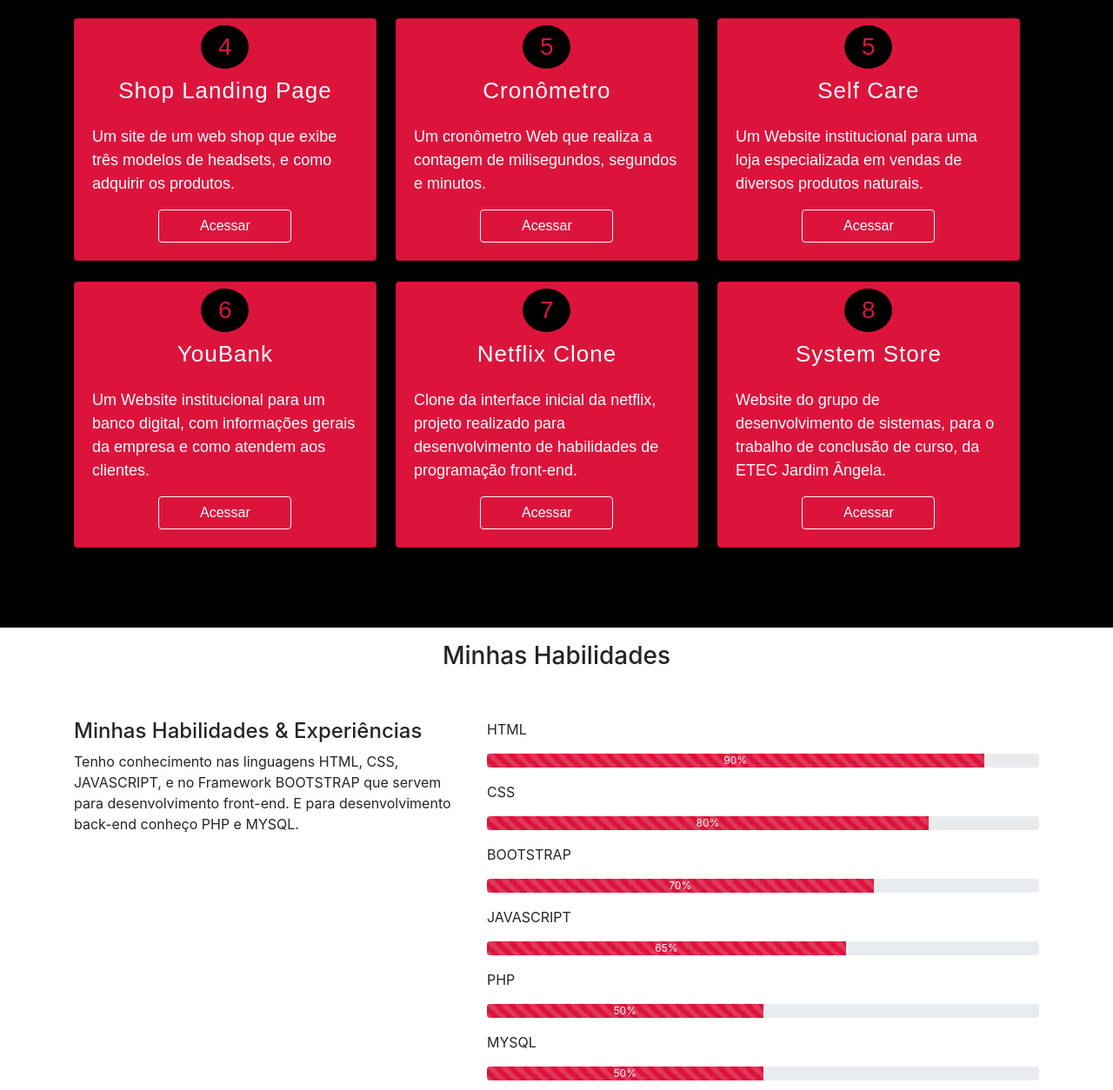
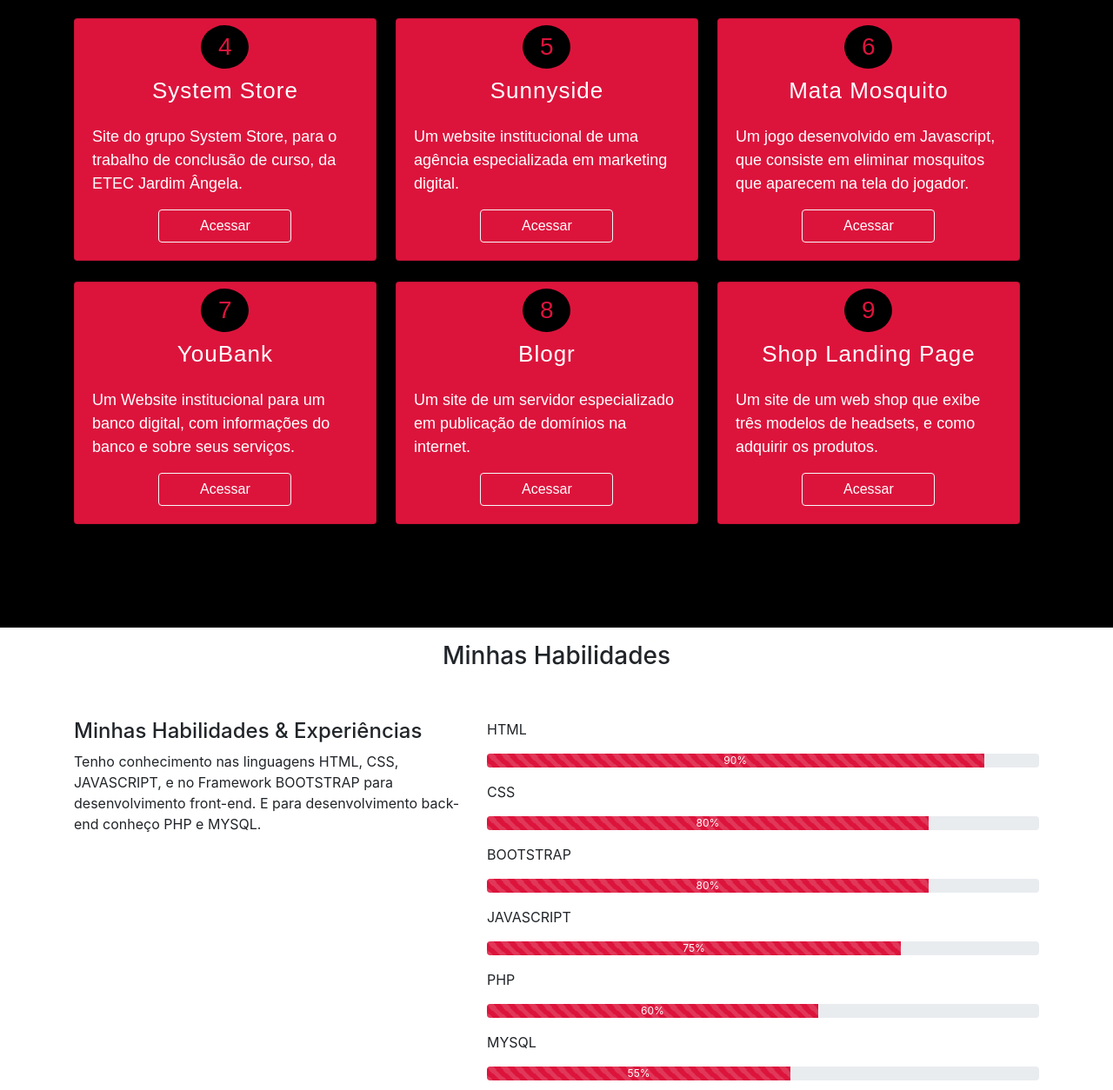
Before and after one commit to MickaelFernandes77/personal_portfolio, a plain HTML site: page index.html in a window 1280 px wide. Shown: the part 1506-2760 px from the top of the page at 87% size. Drawn offline with nearby package versions, Linux system fonts and the light colour scheme.

Commit message:
alteracao nos cards e no cv

```diff
--- a/index.html
+++ b/index.html
@@ -7,7 +7,8 @@
     <meta name="viewport" content="width=device-width, initial-scale=1.0">
     <title>Mickael Fernandes - Desenvolvedor Front End</title>
     <!-- Bootstrap CSS -->
-    <link rel="stylesheet" href="https://stackpath.bootstrapcdn.com/bootstrap/4.1.3/css/bootstrap.min.css" integrity="sha384-MCw98/SFnGE8fJT3GXwEOngsV7Zt27NXFoaoApmYm81iuXoPkFOJwJ8ERdknLPMO" crossorigin="anonymous">
+    <link rel="stylesheet" href="https://stackpath.bootstrapcdn.com/bootstrap/4.1.3/css/bootstrap.min.css"
+        integrity="sha384-MCw98/SFnGE8fJT3GXwEOngsV7Zt27NXFoaoApmYm81iuXoPkFOJwJ8ERdknLPMO" crossorigin="anonymous">
     <!-- Link Css -->
     <link rel="stylesheet" href="css/style.css">
 
@@ -67,9 +68,10 @@
                     <div class="text-2 mt-2">Mickael Fernandes</div>
                     <div class="text-3 mt-3">e sou um <span>Desenvolvedor Front-End</span></div>
                     <div><button class="scrollButton" onclick="topo()"><i class="fa fa-arrow-up topo"></i>
-                    </button></div>
+                        </button></div>
 
-                    <a href="https://web.whatsapp.com/send?phone=5511970484620" target="_blanck" class="btn mt-2 mb-3 w-50" style="text-decoration:none;">Contratar</a>
+                    <a href="https://web.whatsapp.com/send?phone=5511970484620" target="_blanck"
+                        class="btn mt-2 mb-3 w-50" style="text-decoration:none;">Contratar</a>
                 </div>
                 <div class="col-md-4">
                     <img src="assets/mickael_edit2.jpg " class="d-md-block d-none" id="imageHome">
@@ -93,11 +95,14 @@
 
                 <!-- Coluna texto Sobre -->
                 <div class="col-md-6 text-md-left text-center mt-md-5 pt-md-5">
-                    <p class="about-text">Olá, me chamo Mickael Fernandes, e sou um Desenvolvedor Front-End, sou um amante da área de tecnologia em especial desenvolvimento de sistemas.</p>
+                    <p class="about-text">Olá, me chamo Mickael Fernandes, e sou um Desenvolvedor Front-End, sou um
+                        amante da área de tecnologia em especial desenvolvimento de sistemas.</p>
 
-                    <p class="about-text">Sou um profissional dedicado e aplicado, e estou pronto para te ajudar com o que for preciso! Vamos trabalhar juntos?</p>
+                    <p class="about-text">Sou um profissional dedicado e aplicado, e estou pronto para te ajudar com o
+                        que for preciso! Vamos trabalhar juntos?</p>
 
-                    <a href="Mickael_Fernandes.pdf" target="_blanck" id="download"><button class=" btn mt-2 mb-3 w-50 btn-outline-danger ">Baixar Currículo</button></a>
+                    <a href="Mickael_Fernandes.pdf" target="_blanck" id="download"><button
+                            class=" btn mt-2 mb-3 w-50 btn-outline-danger ">Baixar Currículo</button></a>
 
                 </div>
                 <!-- Fim Coluna texto Sobre -->
@@ -127,12 +132,14 @@
                         <div class="card-subtitle">Finans</div>
                         <!-- card projeto corpo -->
                         <div class="card-body">
-                            <p class="card-text" id="card-text1 ">Um Website para uma plataforma que realiza o gerenciamento das finanças dos usuários.
+                            <p class="card-text" id="card-text1 ">Um Website para uma plataforma que realiza o
+                                gerenciamento das finanças dos usuários.
                             </p>
 
                             <!-- card botão -->
                             <div class="d-flex justify-content-center ">
-                                <a href="https://wfinans.netlify.app/" target="_blanck" class="btn btn-outline-light w-50">
+                                <a href="https://wfinans.netlify.app/" target="_blanck"
+                                    class="btn btn-outline-light w-50">
                                     Acessar
                                 </a>
                             </div>
@@ -146,12 +153,14 @@
                         <div class="card-subtitle">Spotify Clone</div>
                         <!-- card projeto corpo -->
                         <div class="card-body">
-                            <p class="card-text" id="card-text1 ">Clone da página inicial do Spotify, feito como um projeto pessoal para desenvolvimento de habilidades.
+                            <p class="card-text" id="card-text1 ">Clone da página inicial do Spotify, feito como um
+                                projeto pessoal para desenvolvimento de habilidades.
                             </p>
 
                             <!-- card botão -->
                             <div class="d-flex justify-content-center ">
-                                <a href="https://spotcloneweb.netlify.app/" target="_blanck" class="btn btn-outline-light w-50">
+                                <a href="https://spotcloneweb.netlify.app/" target="_blanck"
+                                    class="btn btn-outline-light w-50">
                                     Acessar
                                 </a>
                             </div>
@@ -165,12 +174,14 @@
                         <div class="card-subtitle">Calculadora</div>
                         <!-- card projeto corpo -->
                         <div class="card-body">
-                            <p class="card-text" id="card-text1">Uma calculadora web que realiza as operações de adição, subtração, divisão e multiplicação.
+                            <p class="card-text" id="card-text1">Uma calculadora web que realiza as operações de adição,
+                                subtração, divisão e multiplicação.
                             </p>
 
                             <!-- card botão -->
                             <div class="d-flex justify-content-center ">
-                                <a href="https://webcalculadora.netlify.app/" target="_blanck" class="btn btn-outline-light w-50 ">
+                                <a href="https://webcalculadora.netlify.app/" target="_blanck"
+                                    class="btn btn-outline-light w-50 ">
                                     Acessar
                                 </a>
                             </div>
@@ -183,19 +194,22 @@
             <div class="row">
                 <!-- Coluna cards Projetos -->
                 <div class="col d-flex flex-column flex-lg-row justify-content-around mt-md-4">
+
                     <div class="card">
                         <!-- card numero projeto -->
                         <div class="card-title ">4</div>
                         <!-- card projeto titulo -->
-                        <div class="card-subtitle ">Shop Landing Page</div>
+                        <div class="card-subtitle ">System Store</div>
                         <!-- card projeto corpo -->
                         <div class="card-body ">
-                            <p class="card-text " id="card-text1 ">Um site de um web shop que exibe três modelos de headsets, e como adquirir os produtos.
+                            <p class="card-text " id="card-text1">Site do grupo System Store, para
+                                o trabalho de conclusão de curso, da ETEC Jardim Ângela.
                             </p>
 
                             <!-- card botão -->
                             <div class="d-flex justify-content-center ">
-                                <a href="https://wshopping.netlify.app/" target="_blanck" class="btn btn-outline-light w-50 ">
+                                <a href="https://systemstore.netlify.app/" target="_blanck"
+                                    class="btn btn-outline-light w-50">
                                     Acessar
                                 </a>
                             </div>
@@ -206,15 +220,17 @@
                         <!-- card numero projeto -->
                         <div class="card-title ">5</div>
                         <!-- card projeto titulo -->
-                        <div class="card-subtitle ">Cronômetro</div>
+                        <div class="card-subtitle ">Sunnyside</div>
                         <!-- card projeto corpo -->
                         <div class="card-body ">
-                            <p class="card-text " id="card-text1 ">Um cronômetro Web que realiza a contagem de milisegundos, segundos e minutos.
+                            <p class="card-text " id="card-text1 ">Um website institucional de uma agência especializada
+                                em marketing digital.
                             </p>
 
                             <!-- card botão -->
                             <div class="d-flex justify-content-center ">
-                                <a href="https://cronometrosmart.netlify.app/" target="_blanck" class="btn btn-outline-light w-50">
+                                <a href="https://wsunnyside.netlify.app/" target="_blanck"
+                                    class="btn btn-outline-light w-50">
                                     Acessar
                                 </a>
                             </div>
@@ -223,17 +239,18 @@
 
                     <div class="card">
                         <!-- card numero projeto -->
-                        <div class="card-title ">5</div>
+                        <div class="card-title ">6</div>
                         <!-- card projeto titulo -->
-                        <div class="card-subtitle ">Self Care</div>
+                        <div class="card-subtitle ">Mata Mosquito</div>
                         <!-- card projeto corpo -->
                         <div class="card-body ">
-                            <p class="card-text " id="card-text1">Um Website institucional para uma loja especializada em vendas de diversos produtos naturais.
+                            <p class="card-text " id="card-text1 ">Um jogo desenvolvido em Javascript, que consiste em eliminar mosquitos que aparecem na tela do jogador.
                             </p>
 
                             <!-- card botão -->
                             <div class="d-flex justify-content-center ">
-                                <a href="https://wselfcare.netlify.app/" target="_blanck" class="btn btn-outline-light w-50">
+                                <a href="https://jogomosquito.netlify.app/app.html" target="_blanck"
+                                    class="btn btn-outline-light w-50">
                                     Acessar
                                 </a>
                             </div>
@@ -246,38 +263,22 @@
             <div class="row">
                 <!-- Coluna cards Projetos -->
                 <div class="col d-flex flex-column flex-lg-row justify-content-around mt-md-4">
+
                     <div class="card">
                         <!-- card numero projeto -->
-                        <div class="card-title ">6</div>
+                        <div class="card-title ">7</div>
                         <!-- card projeto titulo -->
                         <div class="card-subtitle ">YouBank</div>
                         <!-- card projeto corpo -->
                         <div class="card-body ">
-                            <p class="card-text " id="card-text1">Um Website institucional para um banco digital, com informações gerais da empresa e como atendem aos clientes.
+                            <p class="card-text " id="card-text1">Um Website institucional para um banco digital, com
+                                informações do banco e sobre seus serviços.
                             </p>
 
                             <!-- card botão -->
                             <div class="d-flex justify-content-center ">
-                                <a href="https://youbankweb.netlify.app/" target="_blanck" class="btn btn-outline-light w-50">
-                                    Acessar
-                                </a>
-                            </div>
-                        </div>
-                    </div>
-
-                    <div class="card">
-                        <!-- card numero projeto -->
-                        <div class="card-title">7</div>
-                        <!-- card projeto titulo -->
-                        <div class="card-subtitle">Netflix Clone</div>
-                        <!-- card projeto corpo -->
-                        <div class="card-body ">
-                            <p class="card-text " id="card-text1">Clone da interface inicial da netflix, projeto realizado para desenvolvimento de habilidades de programação front-end.
-                            </p>
-
-                            <!-- card botão -->
-                            <div class="d-flex justify-content-center ">
-                                <a href="https://clonenetflixweb.netlify.app/" target="_blanck" class="btn btn-outline-light w-50">
+                                <a href="https://youbankweb.netlify.app/" target="_blanck"
+                                    class="btn btn-outline-light w-50">
                                     Acessar
                                 </a>
                             </div>
@@ -288,17 +289,39 @@
                         <!-- card numero projeto -->
                         <div class="card-title ">8</div>
                         <!-- card projeto titulo -->
-                        <div class="card-subtitle ">System Store</div>
+                        <div class="card-subtitle ">Blogr</div>
                         <!-- card projeto corpo -->
                         <div class="card-body ">
-                            <p class="card-text " id="card-text1">Website do grupo de desenvolvimento de sistemas, para o trabalho de conclusão de curso, da ETEC Jardim Ângela.
+                            <p class="card-text " id="card-text1 ">Um site de um servidor especializado em publicação de domínios na internet.
                             </p>
 
                             <!-- card botão -->
                             <div class="d-flex justify-content-center ">
-                                <a href="https://systemstore.netlify.app/" target="_blanck" class="btn btn-outline-light w-50">
-                                Acessar
-                            </a>
+                                <a href="https://wblogr.netlify.app/" target="_blanck"
+                                    class="btn btn-outline-light w-50 ">
+                                    Acessar
+                                </a>
+                            </div>
+                        </div>
+                    </div>
+
+                    <div class="card">
+                        <!-- card numero projeto -->
+                        <div class="card-title ">9</div>
+                        <!-- card projeto titulo -->
+                        <div class="card-subtitle ">Shop Landing Page</div>
+                        <!-- card projeto corpo -->
+                        <div class="card-body ">
+                            <p class="card-text " id="card-text1 ">Um site de um web shop que exibe três modelos de
+                                headsets, e como adquirir os produtos.
+                            </p>
+
+                            <!-- card botão -->
+                            <div class="d-flex justify-content-center ">
+                                <a href="https://wshopping.netlify.app/" target="_blanck"
+                                    class="btn btn-outline-light w-50 ">
+                                    Acessar
+                                </a>
                             </div>
                         </div>
                     </div>
@@ -310,7 +333,7 @@
 
     <!-- Inicio Habilidades-->
     <section class="skills" id="skills">
-        <div class="container ">
+        <div class="container">
             <div class="row d-flex justify-content-around">
                 <!-- Coluna titulo-->
                 <div class="col-md-12 text-center">
@@ -324,7 +347,8 @@
                 <div class="col-5 mt-5" id="columnTextSkills">
                     <h4>Minhas Habilidades & Experiências</h4>
 
-                    <p>Tenho conhecimento nas linguagens HTML, CSS, JAVASCRIPT, e no Framework BOOTSTRAP que servem para desenvolvimento front-end. E para desenvolvimento back-end conheço PHP e MYSQL.</p>
+                    <p>Tenho conhecimento nas linguagens HTML, CSS, JAVASCRIPT, e no Framework BOOTSTRAP para
+                        desenvolvimento front-end. E para desenvolvimento back-end conheço PHP e MYSQL.</p>
                 </div>
 
                 <!-- Coluna cards Projetos -->
@@ -332,42 +356,54 @@
                     <div>
                         <p>HTML</p>
                         <div class="progress">
-                            <div class="progress-bar progress-bar-striped progress-bar-animated" role="progressbar" aria-valuemin="0" aria-valuemax="100" style="width: 90%; background-color: crimson;">90%</div>
+                            <div class="progress-bar progress-bar-striped progress-bar-animated" role="progressbar"
+                                aria-valuemin="0" aria-valuemax="100" style="width: 90%; background-color: crimson;">90%
+                            </div>
                         </div>
                     </div>
 
                     <div>
                         <p class="pt-3">CSS</p>
                         <div class="progress">
-                            <div class="progress-bar progress-bar-striped progress-bar-animated" role="progressbar" aria-valuemin="0" aria-valuemax="100" style="width: 80%; background-color: crimson;">80%</div>
+                            <div class="progress-bar progress-bar-striped progress-bar-animated" role="progressbar"
+                                aria-valuemin="0" aria-valuemax="100" style="width: 80%; background-color: crimson;">80%
+                            </div>
                         </div>
                     </div>
 
                     <div>
                         <p class="pt-3">BOOTSTRAP</p>
                         <div class="progress">
-                            <div class="progress-bar progress-bar-striped progress-bar-animated" role="progressbar" aria-valuemin="0" aria-valuemax="100" style="width: 70%; background-color: crimson;">70%</div>
+                            <div class="progress-bar progress-bar-striped progress-bar-animated" role="progressbar"
+                                aria-valuemin="0" aria-valuemax="100" style="width: 80%; background-color: crimson;">80%
+                            </div>
                         </div>
                     </div>
 
                     <div>
                         <p class="pt-3">JAVASCRIPT</p>
                         <div class="progress">
-                            <div class="progress-bar progress-bar-striped progress-bar-animated" role="progressbar" aria-valuemin="0" aria-valuemax="100" style="width: 65%; background-color: crimson;">65%</div>
+                            <div class="progress-bar progress-bar-striped progress-bar-animated" role="progressbar"
+                                aria-valuemin="0" aria-valuemax="100" style="width: 75%; background-color: crimson;">75%
+                            </div>
                         </div>
                     </div>
 
                     <div>
                         <p class="pt-3">PHP</p>
                         <div class="progress">
-                            <div class="progress-bar progress-bar-striped progress-bar-animated" role="progressbar" aria-valuemin="0" aria-valuemax="100" style="width: 50%; background-color: crimson;">50%</div>
+                            <div class="progress-bar progress-bar-striped progress-bar-animated" role="progressbar"
+                                aria-valuemin="0" aria-valuemax="100" style="width: 60%; background-color: crimson;">60%
+                            </div>
                         </div>
                     </div>
 
                     <div>
                         <p class="pt-3">MYSQL</p>
                         <div class="progress">
-                            <div class="progress-bar progress-bar-striped progress-bar-animated" role="progressbar" aria-valuemin="0" aria-valuemax="100" style="width: 50%; background-color: crimson;">50%</div>
+                            <div class="progress-bar progress-bar-striped progress-bar-animated" role="progressbar"
+                                aria-valuemin="0" aria-valuemax="100" style="width: 55%; background-color: crimson;">55%
+                            </div>
                         </div>
                     </div>
                 </div>
@@ -383,7 +419,8 @@
             <div class="row">
                 <div class="col-12" style="text-align: center;">
                     <h3 class="footerTitle">Entre em Contato</h3>
-                    <p style="font-size: 23px; color: #fff;">Se você gostou do meu trabalho. Entre em contato, e receba um projeto com qualidade e eficiência!</p>
+                    <p style="font-size: 23px; color: #fff;">Se você gostou do meu trabalho. Entre em contato, e receba
+                        um projeto com qualidade e eficiência!</p>
                 </div>
             </div>
 
@@ -391,10 +428,15 @@
                 <div class="col-10">
                     <!-- Icones dos apps -->
                     <div id="social-icons-content" style="display: flex; justify-content: space-around;">
-                        <p class="btn-footer"><a href="https://web.whatsapp.com/send?phone=5511970484620" target="_blanck"><i class="fa fa-whatsapp icon icon1" id="whats"></i></a></p>
-                        <p class="btn-footer"><a href="mailto:mickaelbpsouza@gmail.com" target="_blanck"><i class="fa fa-envelope icon icon2"></i></a></p>
-                        <p class="btn-footer"><a href="https://www.linkedin.com/in/mickael-fernandes-bispo-de-souza-8ab2b01b8/ " target="_blanck"><i class="fa fa-linkedin icon icon3"></i></a></p>
-                        <p class="btn-footer"><a href="https://github.com/MickaelFernandes7" target="_blanck "><i class=" fa fa-github icon icon4 "></i></a></p>
+                        <p class="btn-footer"><a href="https://web.whatsapp.com/send?phone=5511970484620"
+                                target="_blanck"><i class="fa fa-whatsapp icon icon1" id="whats"></i></a></p>
+                        <p class="btn-footer"><a href="mailto:mickaelbpsouza@gmail.com" target="_blanck"><i
+                                    class="fa fa-envelope icon icon2"></i></a></p>
+                        <p class="btn-footer"><a
+                                href="https://www.linkedin.com/in/mickael-fernandes-bispo-de-souza-8ab2b01b8/ "
+                                target="_blanck"><i class="fa fa-linkedin icon icon3"></i></a></p>
+                        <p class="btn-footer"><a href="https://github.com/MickaelFernandes7" target="_blanck "><i
+                                    class=" fa fa-github icon icon4 "></i></a></p>
                     </div>
                     <!-- Fim Icones dos apps -->
                 </div>
@@ -404,9 +446,15 @@
 
     <script src="js/script.js"></script>
     <!-- Import JavaScript Bootsrap (Opcional) -->
-    <script src="https://code.jquery.com/jquery-3.3.1.slim.min.js " integrity="sha384-q8i/X+965DzO0rT7abK41JStQIAqVgRVzpbzo5smXKp4YfRvH+8abtTE1Pi6jizo " crossorigin="anonymous "></script>
-    <script src="https://cdnjs.cloudflare.com/ajax/libs/popper.js/1.14.3/umd/popper.min.js " integrity="sha384-ZMP7rVo3mIykV+2+9J3UJ46jBk0WLaUAdn689aCwoqbBJiSnjAK/l8WvCWPIPm49 " crossorigin="anonymous "></script>
-    <script src="https://stackpath.bootstrapcdn.com/bootstrap/4.1.3/js/bootstrap.min.js " integrity="sha384-ChfqqxuZUCnJSK3+MXmPNIyE6ZbWh2IMqE241rYiqJxyMiZ6OW/JmZQ5stwEULTy " crossorigin="anonymous "></script>
+    <script src="https://code.jquery.com/jquery-3.3.1.slim.min.js "
+        integrity="sha384-q8i/X+965DzO0rT7abK41JStQIAqVgRVzpbzo5smXKp4YfRvH+8abtTE1Pi6jizo "
+        crossorigin="anonymous "></script>
+    <script src="https://cdnjs.cloudflare.com/ajax/libs/popper.js/1.14.3/umd/popper.min.js "
+        integrity="sha384-ZMP7rVo3mIykV+2+9J3UJ46jBk0WLaUAdn689aCwoqbBJiSnjAK/l8WvCWPIPm49 "
+        crossorigin="anonymous "></script>
+    <script src="https://stackpath.bootstrapcdn.com/bootstrap/4.1.3/js/bootstrap.min.js "
+        integrity="sha384-ChfqqxuZUCnJSK3+MXmPNIyE6ZbWh2IMqE241rYiqJxyMiZ6OW/JmZQ5stwEULTy "
+        crossorigin="anonymous "></script>
 </body>
 
 </html>
```
Also changed, not shown: css/style.css (+25 -0 lines), 1 other file.
